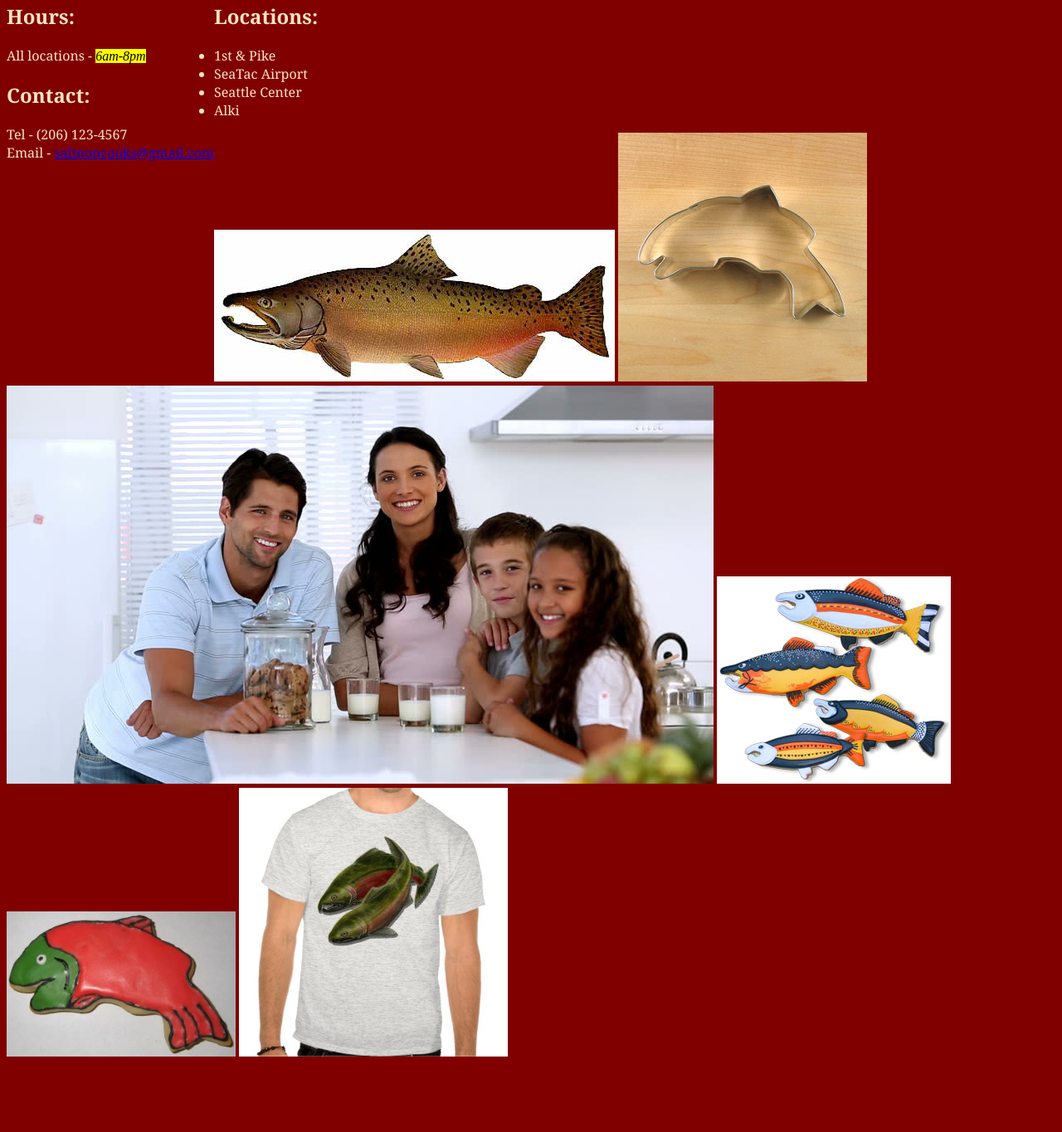
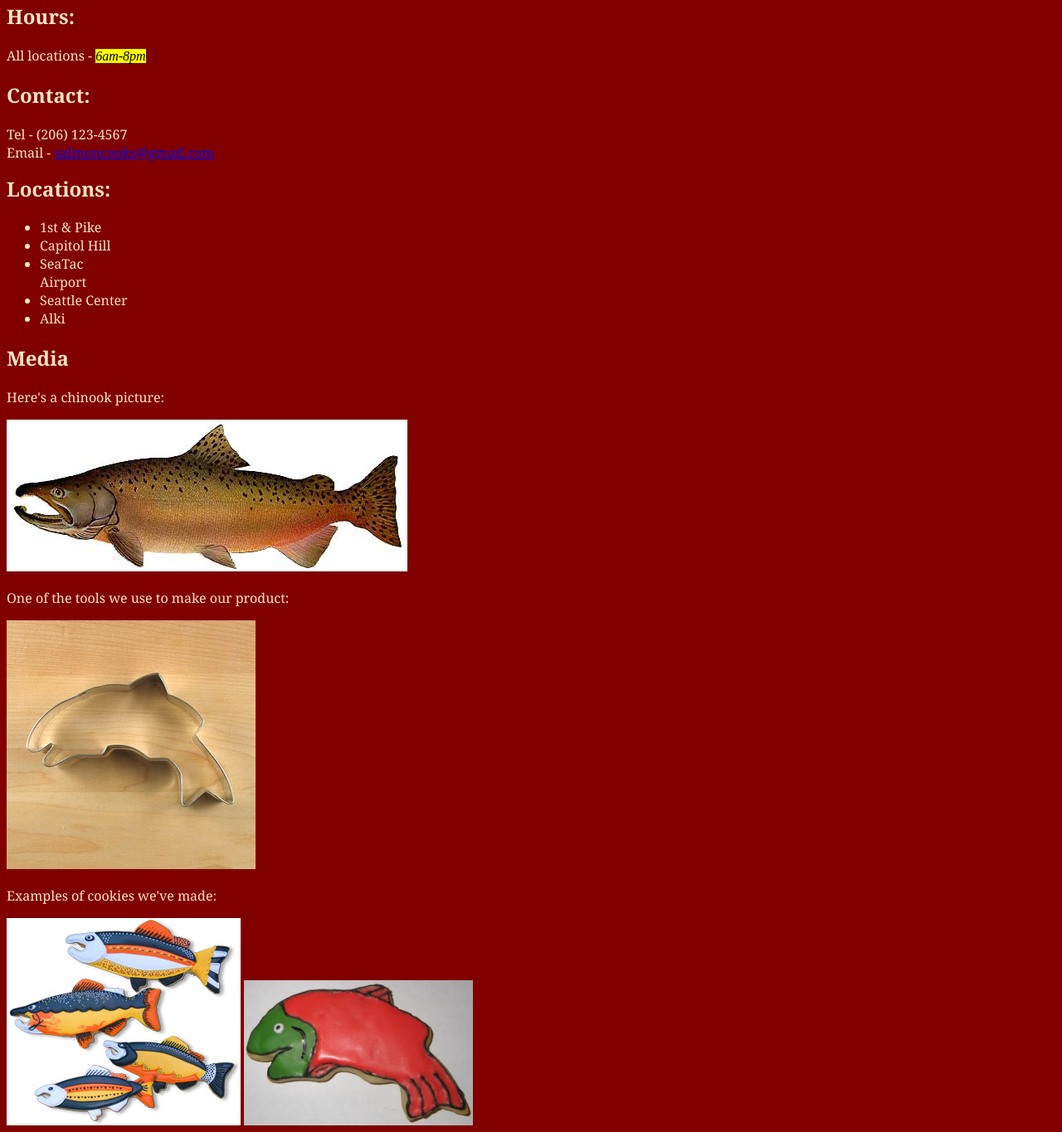
Before and after one commit to polink/cookie-stand, a plain HTML site: page index.html in a window 1280 px wide. Shown: the part 348-1713 px from the top of the page at 83% size. Before the commit the page ends 1635 px from the top, so only its background shows below. Drawn offline with Linux system fonts and the light colour scheme; a web font is replaced by a local one.

Commit message:
Organized pictures a little and added text to index

```diff
--- a/index.html
+++ b/index.html
@@ -20,20 +20,39 @@
     <p>Tel - (206) 123-4567<br>
     Email - <a href="mailto:salmoncooks@gmail.com">salmoncooks@gmail.com</a></p>
   </div>
-  <div class="locations"></div>
+  <div class="locations">
     <h2>Locations:</h2>
     <ul>
       <li>1st & Pike</li>
+      <li>Capitol Hill</li>
       <li>SeaTac Airport</li>
       <li>Seattle Center</li>
       <li>Alki</li>
     </ul>
-  <img src="assets/chinook.jpg">
-  <img src="assets/cutter.jpeg">
-  <img src="assets/family.jpg">
-  <img src="assets/fish.jpg">
-  <img src="assets/frosted-cookie.jpg">
-  <img src="assets/shirt.jpg">
-  <script src="app.js"></script>
+  </div>
+
+<h2>Media</h2>
+<p>
+Here's a chinook picture:</p>
+<p><img src="assets/chinook.jpg">
+</p>
+<p>
+One of the tools we use to make our product:</p>
+<p><img src="assets/cutter.jpeg">
+</p>
+<p>
+Examples of cookies we've made:</p>
+<p><img src="assets/fish.jpg">
+<img src="assets/frosted-cookie.jpg">
+</p>
+<p>
+<img src="assets/shirt.jpg">
+We're working on getting merch. Stay tuned!
+</p>
+<p><h3>Pat's Family</h3></p>
+<p>
+<img src="assets/family.jpg">
+</p>
+<script src="app.js"></script>
 </body>
 </html>
```
